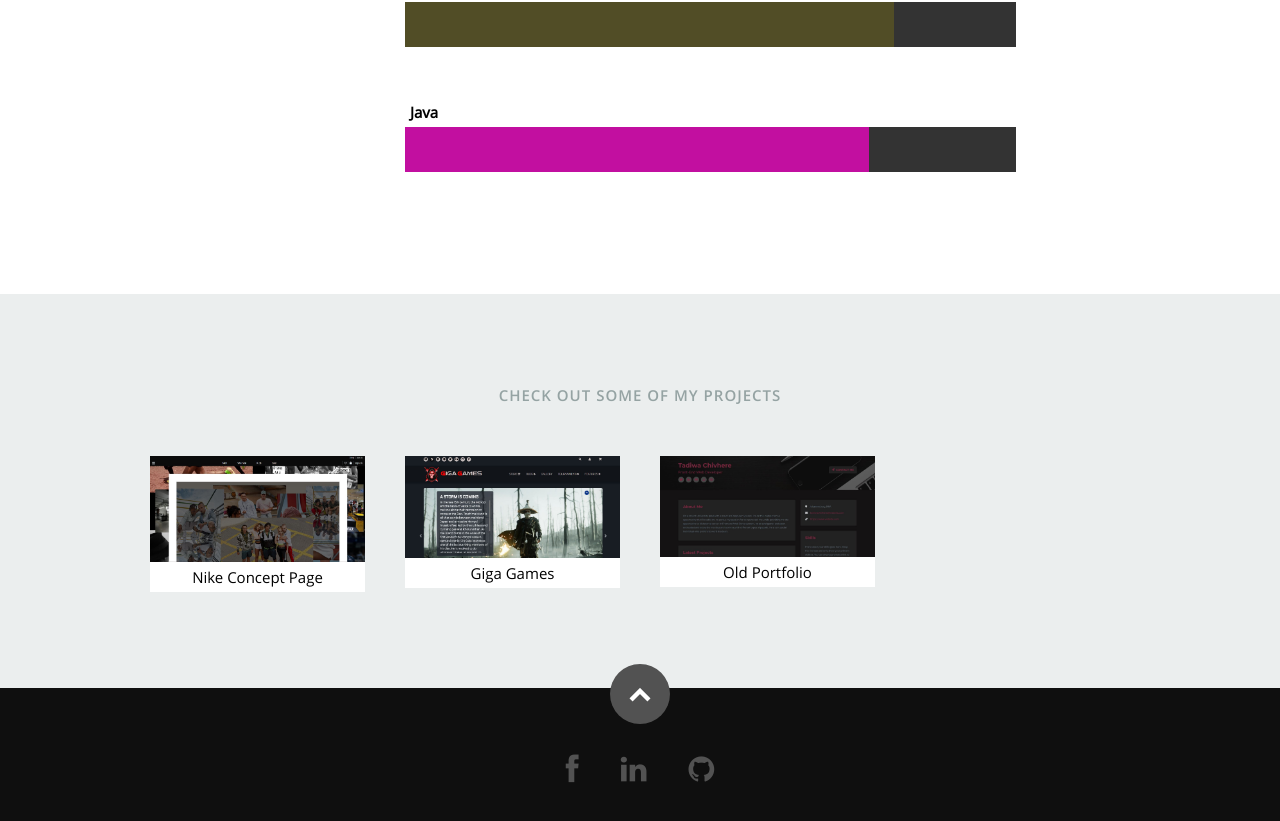
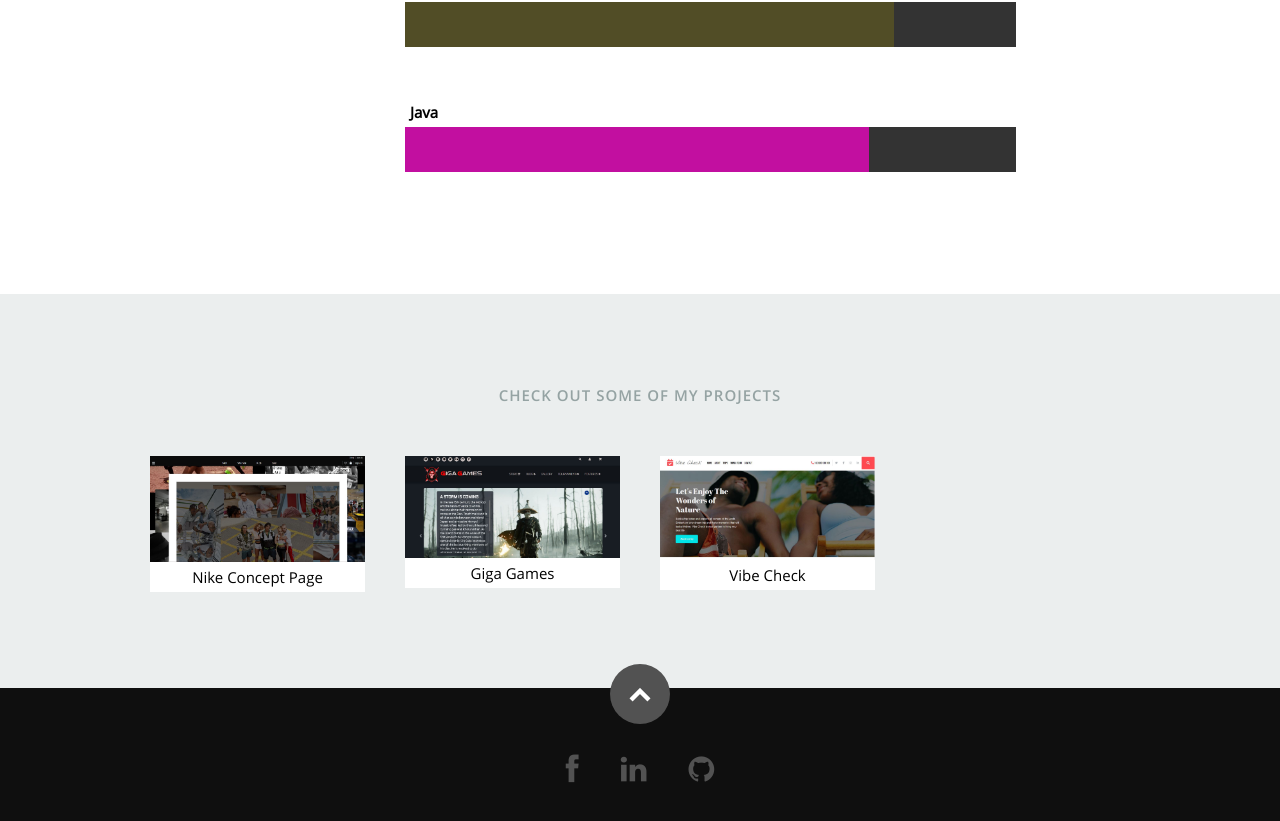
Before and after one commit to tadiwaIV/Portfolio, a React (Create React App) app: page / in a window 1280 px wide. Shown: the part 3062-3883 px from the top of the page. Built offline with nearby package versions, Linux system fonts and the light colour scheme.

Commit message:
Updated Projects
Added a new completed project to my portfolio.

```diff
--- a/package.json
+++ b/package.json
@@ -11,6 +11,7 @@
     "jquery": "^3.6.0",
     "particles-bg": "^2.5.5",
     "react": "^17.0.1",
+    "react-bootstrap": "^1.6.1",
     "react-dom": "^17.0.1",
     "react-ga": "^3.3.0",
     "react-reveal": "^1.2.2",
--- a/src/Components/Portfolio.js
+++ b/src/Components/Portfolio.js
@@ -1,4 +1,5 @@
 import React, { Component } from "react";
+import {Container, Row, Col, Button} from 'react-bootstrap';
 import Zmage from "react-zmage";
 import Fade from "react-reveal";
 
@@ -9,10 +10,14 @@ class Portfolio extends Component {
         return (
             <section id="portfolio">
         <Fade left duration={1000} distance="40px">
-          <div className="row">
+          <Container>
+            <Row>
               <div className="twelve columns collapsed">
                 <h1>Check Out Some of My Projects</h1>
-
+              </div>
+            </Row>
+            <Row>
+              <div className="twelve columns collapsed">
                 <div id="portfolio-wrapper" className="bgrid-quarters s-bgrid-thirds cf">
                   <div class="columns portfolio-item">
                     <div class="item-wrap">
@@ -28,13 +33,14 @@ class Portfolio extends Component {
                   </div>
                   <div class="columns portfolio-item">
                     <div class="item-wrap">
-                    <img src="images/portfolio/OldPortfolio.jpg" alt="Old Portfolio" />
-                    <span class="title" >Old Portfolio</span>
+                      <img src="images/portfolio/VibeCheck.jpg" alt="Old Portfolio" />
+                      <span class="title">Vibe Check</span>
                     </div>
                   </div>
                 </div>
               </div>
-          </div>
+            </Row>
+          </Container>
         </Fade>
       </section>
         );
```
Also changed, not shown: public/css/default.css (line endings or trailing spaces), public/images/portfolio/VibeCheck.JPG (added), 1 other file (tests, documents, lock files or other folders). Lines whose indentation alone changed are shown as unchanged.
